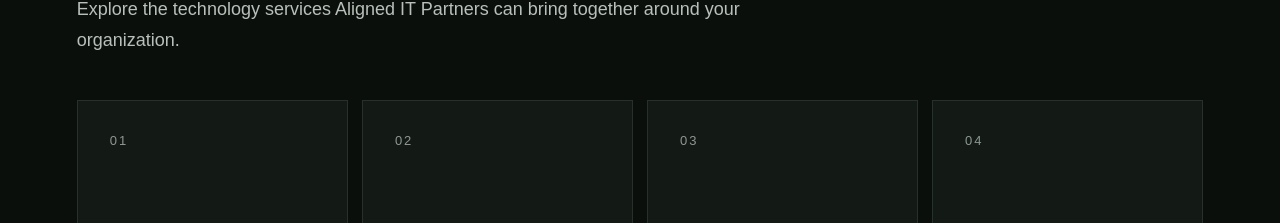
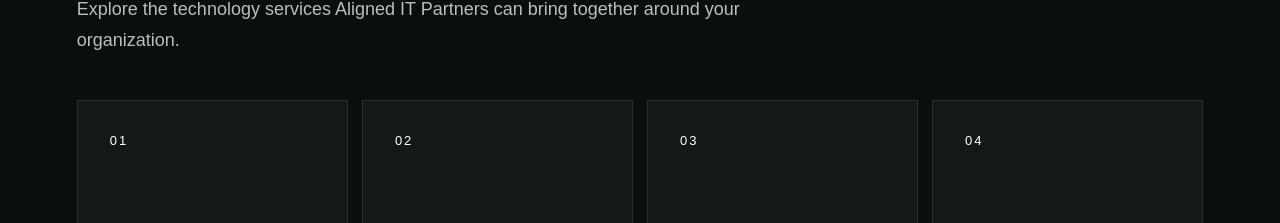
Before and after one commit to powdabam/aligneditp-website, a Next.js app: page / in a window 1280 px wide. Shown: the part 1812-2035 px from the top of the page. Built offline with nearby package versions, Linux system fonts and the light colour scheme.

Commit message:
Improve service card hover contrast
Increase service card description text contrast for better readability on hover.

```diff
--- a/app/page.tsx
+++ b/app/page.tsx
@@ -488,7 +488,7 @@
         >
           <span
             style={{
-              color: "#8d9890",
+              color: "#ffffff",
               fontSize: "13px",
               letterSpacing: "2px",
             }}
```
